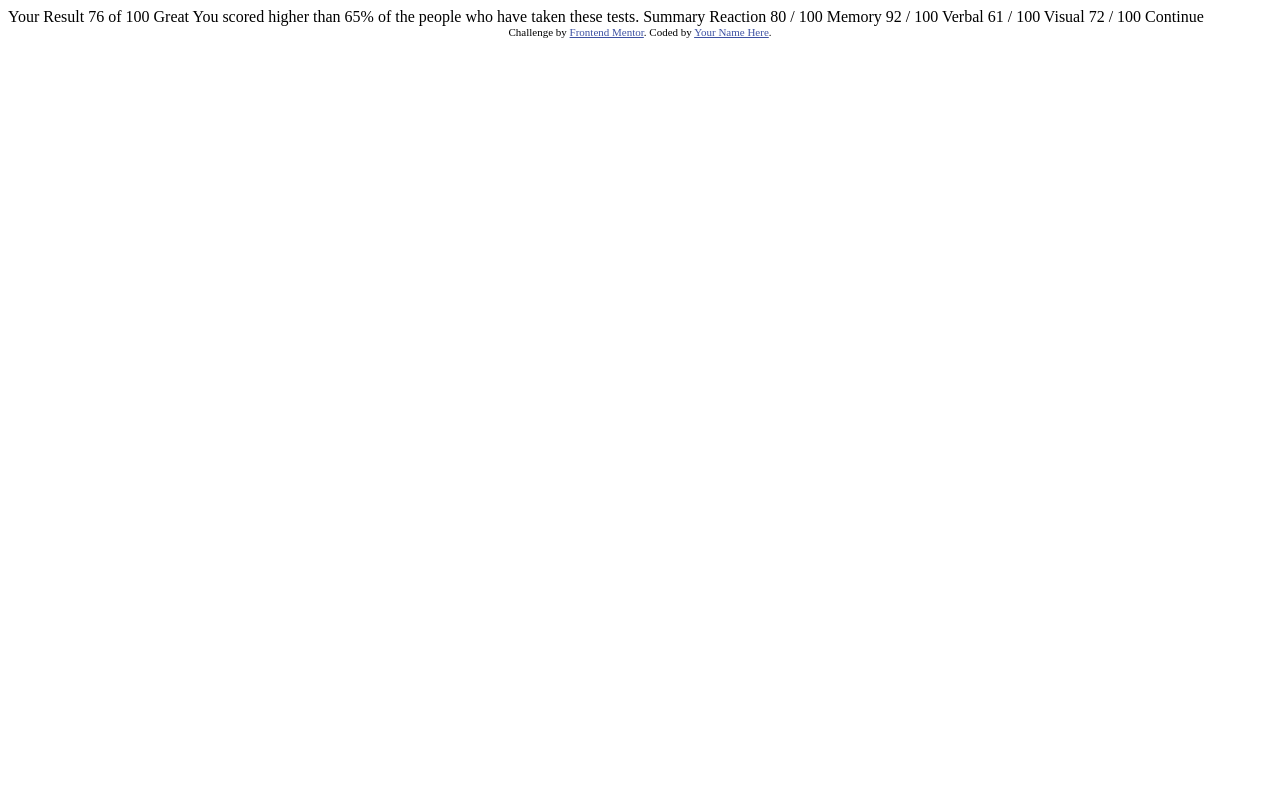
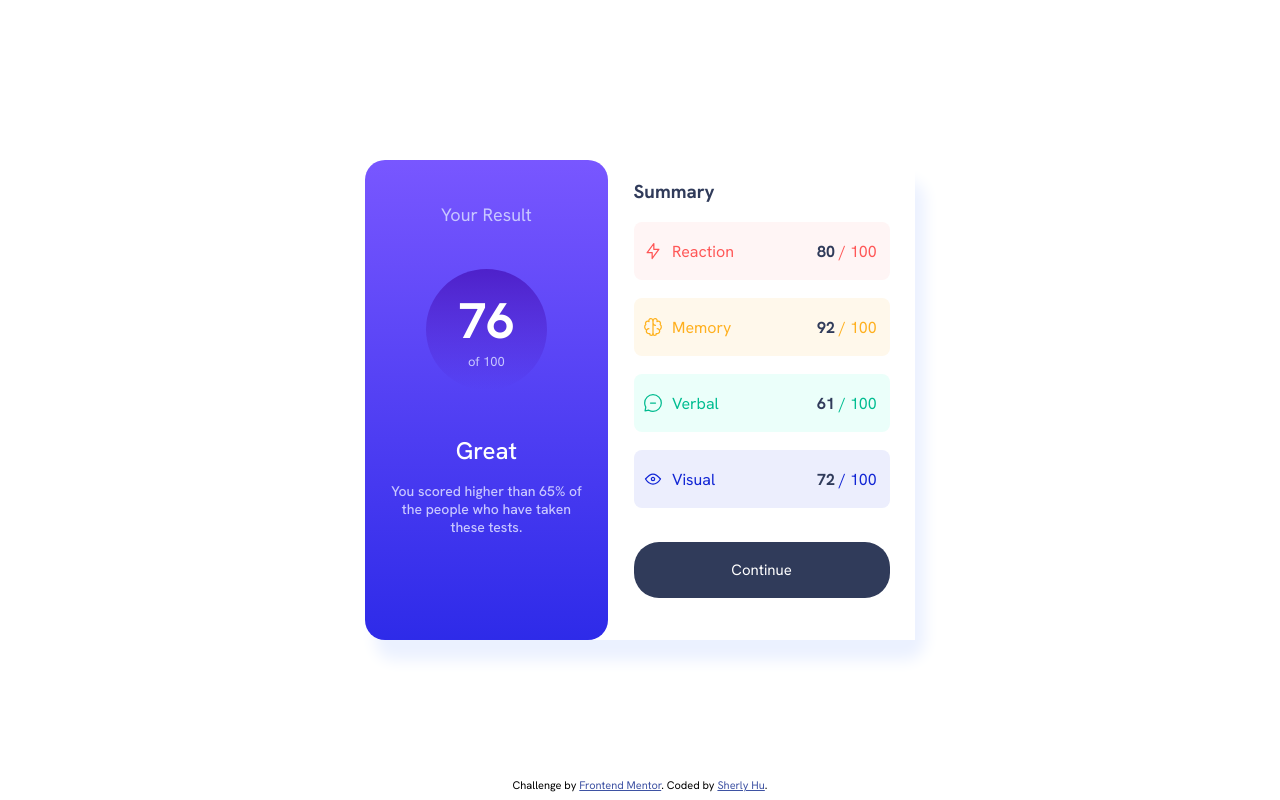
Before and after one commit to ahu14/results-summary-component, a plain HTML site: page index.html in a window 1280 px wide. Drawn offline with Linux system fonts and the light colour scheme.

Commit message:
desktop design done :)

```diff
--- a/index.html
+++ b/index.html
@@ -3,45 +3,82 @@
 <head>
   <meta charset="UTF-8">
   <meta name="viewport" content="width=device-width, initial-scale=1.0"> <!-- displays site properly based on user's device -->
-
   <link rel="icon" type="image/png" sizes="32x32" href="./assets/images/favicon-32x32.png">
-
+  <link rel="stylesheet" href="style.css">
   <title>Frontend Mentor | Results summary component</title>
-
-  <!-- Feel free to remove these styles or customise in your own stylesheet 👍 -->
-  <style>
-    .attribution { font-size: 11px; text-align: center; }
-    .attribution a { color: hsl(228, 45%, 44%); }
-  </style>
 </head>
 <body>
+  <div class="result-summary-box">
+    <div class="result-box">
+      <p id="result-para">Your Result</p>
 
-  Your Result
-  76
-  of 100
+      <div class="score-box">
+        <span id="score-title">76</span>
+        <p id="para">of 100</p>
+      </div>
 
-  Great
-  You scored higher than 65% of the people who have taken these tests.
+      <div class="summary-box">
+        <h2 id="summary-title">Great</h2>
+        <p id="summary-para">You scored higher than 65% of the people who have taken these tests.</p>
+      </div>
+    </div>
 
-  Summary
+    <div class="summary-details-box">
+      <h3 id="summary-list-title">Summary</h3>
 
-  Reaction
-  80 / 100
+      <div class="progress-list">
+        <div class="progress-box red">
+          <img class="progress-image" src="./assets/images/icon-reaction.svg">
+          <p class="progress-status">
+            Reaction
+          </p>
+          <div class="progress-value">
+            <span id="progress-value">80</span>
+            <p id="para">&nbsp;/ 100</p>
+          </div>
+        </div>
 
-  Memory
-  92 / 100
+        <div class="progress-box orange">
+          <img class="progress-image" src="./assets/images/icon-memory.svg">
+          <p class="progress-status">
+            Memory
+          </p>
+          <div class="progress-value">
+            <span id="progress-value">92</span>
+            <p id="para">&nbsp;/ 100</p>
+          </div>
+        </div>
 
-  Verbal
-  61 / 100
+        <div class="progress-box green">
+          <img class="progress-image" src="./assets/images/icon-verbal.svg">
+          <p class="progress-status">
+            Verbal
+          </p>
+          <div class="progress-value">
+            <span id="progress-value">61</span>
+            <p id="para">&nbsp;/ 100</p>
+          </div>
+        </div>
 
-  Visual
-  72 / 100
+        <div class="progress-box purple">
+          <img class="progress-image" src="./assets/images/icon-visual.svg">
+          <p class="progress-status">
+            Visual
+          </p>
+          <div class="progress-value">
+            <span id="progress-value">72</span>
+            <p id="para">&nbsp;/ 100</p>
+          </div>
+        </div>
+      </div>
 
-  Continue
+      <button class="continue-btn">Continue</button>
+    </div>
+  </div>
 
   <div class="attribution">
     Challenge by <a href="https://www.frontendmentor.io?ref=challenge" target="_blank">Frontend Mentor</a>.
-    Coded by <a href="#">Your Name Here</a>.
+    Coded by <a href="#">Sherly Hu</a>.
   </div>
 </body>
 </html>
--- /dev/null
+++ b/style.css
@@ -0,0 +1,189 @@
+@font-face {
+    font-family: Hanken Grotesk;
+    src: url('./assets/fonts/HankenGrotesk-VariableFont_wght.ttf');
+}
+
+:root{
+    font-family: Hanken Grotesk;
+}
+
+body{
+    margin: 0;
+    width: 100vw;
+    height: 100vh;
+
+    display: flex;
+    align-items: center;
+    justify-content: center;
+    flex-direction: column;
+}
+
+.result-summary-box{
+    width: 43vw;
+    height: 60vh;
+    border-radius: 20px;
+
+    display: flex;
+    flex-direction: row;
+    box-shadow: 10px 20px 15px hsl(221, 100%, 96%);
+}
+
+.result-box{
+    width: 23vw;
+    height: inherit;
+    background: linear-gradient(hsl(252, 100%, 67%), hsl(241, 81%, 54%));
+    border-radius: inherit;
+    display: flex;
+    align-items: center;
+    flex-direction: column;
+    justify-content: space-evenly;
+    text-align: center;
+}
+
+#result-para{
+    font-size: 18px;
+    color: hsl(241, 100%, 89%);
+}
+
+.score-box{
+    width: 9.5vw;
+    height: 9.5vw;
+    background: linear-gradient(hsla(256, 72%, 46%, 1), hsla(241, 72%, 46%, 0));
+    border-radius: 50%;
+
+    display: flex;
+    justify-content: center;
+    flex-direction: column;
+}
+
+.score-box > #para{
+    margin: 0;
+    font-size: 13px;
+    color: hsl(241, 100%, 89%);
+}
+
+.summary-box{
+    width: 15vw;
+    height: 25vh;
+}
+
+#summary-title{
+    margin-bottom: 2vh;
+    color:hsl(0, 0%, 100%);
+    font-weight: 500;
+}
+
+#score-title{
+    font-size: 50px;
+    font-weight: 700;
+    color:hsl(0, 0%, 100%);
+}
+
+#summary-para{
+    margin-top: 0;
+    font-size: 14px;
+    color: hsl(241, 100%, 89%);
+    font-weight: 500;
+}
+
+
+
+.summary-details-box{
+    width: 20vw;
+    height: inherit;
+    background:hsl(0, 0%, 100%);
+
+    display: flex;
+    align-items: flex-start;
+    flex-direction: column;
+    padding: 0 2vw;
+}
+
+#summary-list-title{
+    color: hsl(224, 30%, 27%);
+}
+
+.progress-list{
+    width: 20vw;
+    height: 40vh;
+
+    display: grid;
+    grid-template-rows: repeat(4, 9.5vh);
+}
+
+.progress-box{
+    height: 7.25vh;
+    display: grid;
+    grid-template-columns: 15% 35% 50%;
+    align-items: center;
+    align-content: center;
+    flex-wrap: wrap;
+    border-radius: 8px;
+}
+
+.progress-image{
+    display: flex;
+    justify-self: center;
+}
+
+.progress-value{
+    display: flex;
+    align-items: center;
+    justify-content: flex-end;
+    flex-direction: row;
+    padding-right: 1vw;
+}
+
+#progress-value{
+    color:hsl(224, 30%, 27%);
+    font-weight: 700;
+}
+
+.green{
+    color: hsl(166, 100%, 37%);
+    background: hsl(166, 100%, 96%);
+}
+
+.purple{
+    color: hsl(234, 85%, 45%);
+    background: hsl(234, 85%, 96%);
+}
+
+.orange{
+    color: hsl(39, 100%, 56%);
+    background: hsl(39, 100%, 96%);
+}
+
+.red{
+    color: hsl(0, 100%, 67%);
+    background: hsl(0, 100%, 98%);
+}
+
+.continue-btn{
+    width: 20vw;
+    height: 7vh;
+    background: hsl(224, 30%, 27%);
+    color: hsl(0, 0%, 100%);
+    font-family: inherit;
+    font-size: 15px;
+    border-radius: 25px;
+    border: 0;
+    cursor: pointer;
+}
+
+.continue-btn:hover{
+    background: linear-gradient(hsl(252, 100%, 67%), hsl(241, 81%, 54%));
+}
+
+
+
+.attribution {
+    position: absolute;
+    bottom: 1vh;
+    font-size: 11px;
+    text-align: center;
+}
+
+.attribution a {
+    color: hsl(228, 45%, 44%);
+}
```
